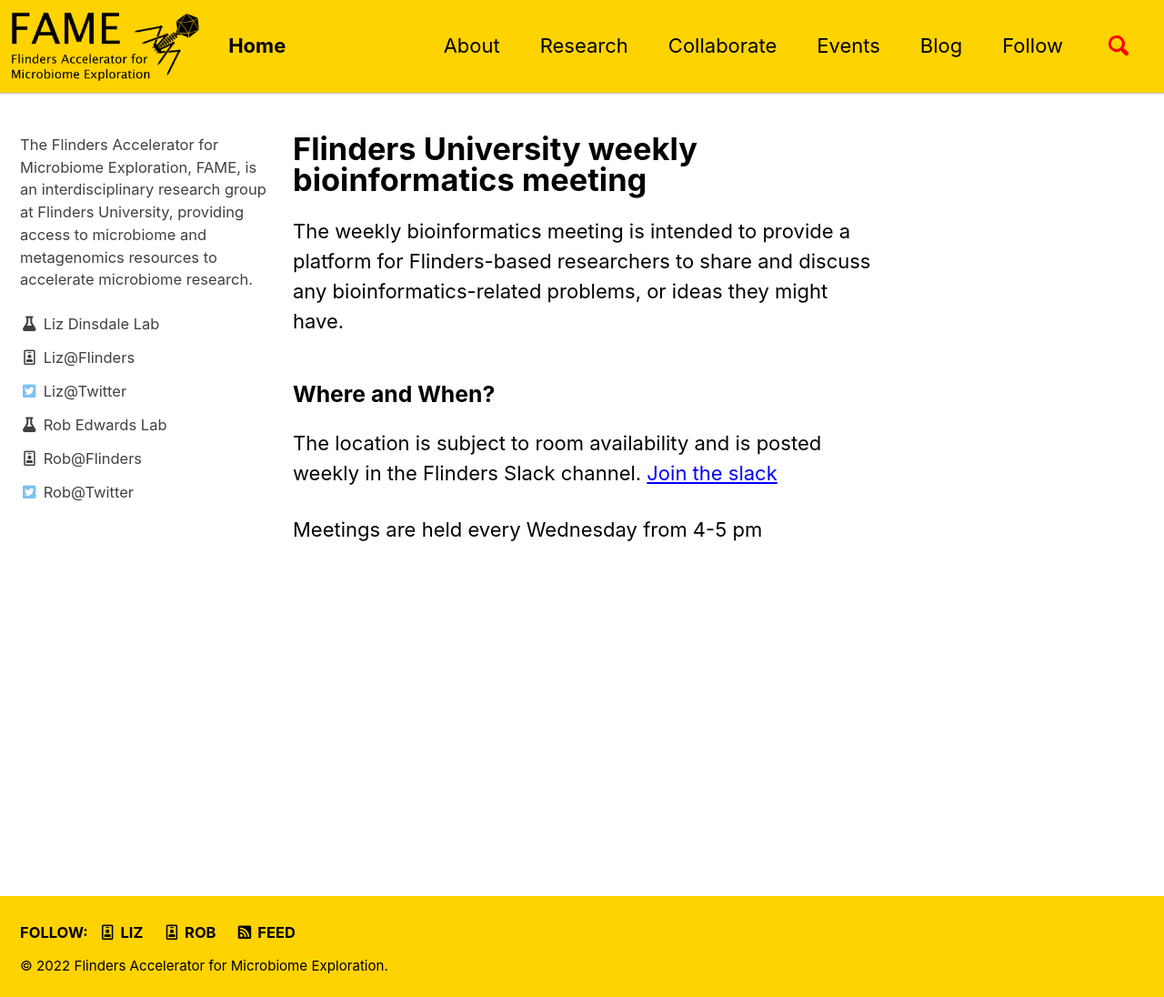
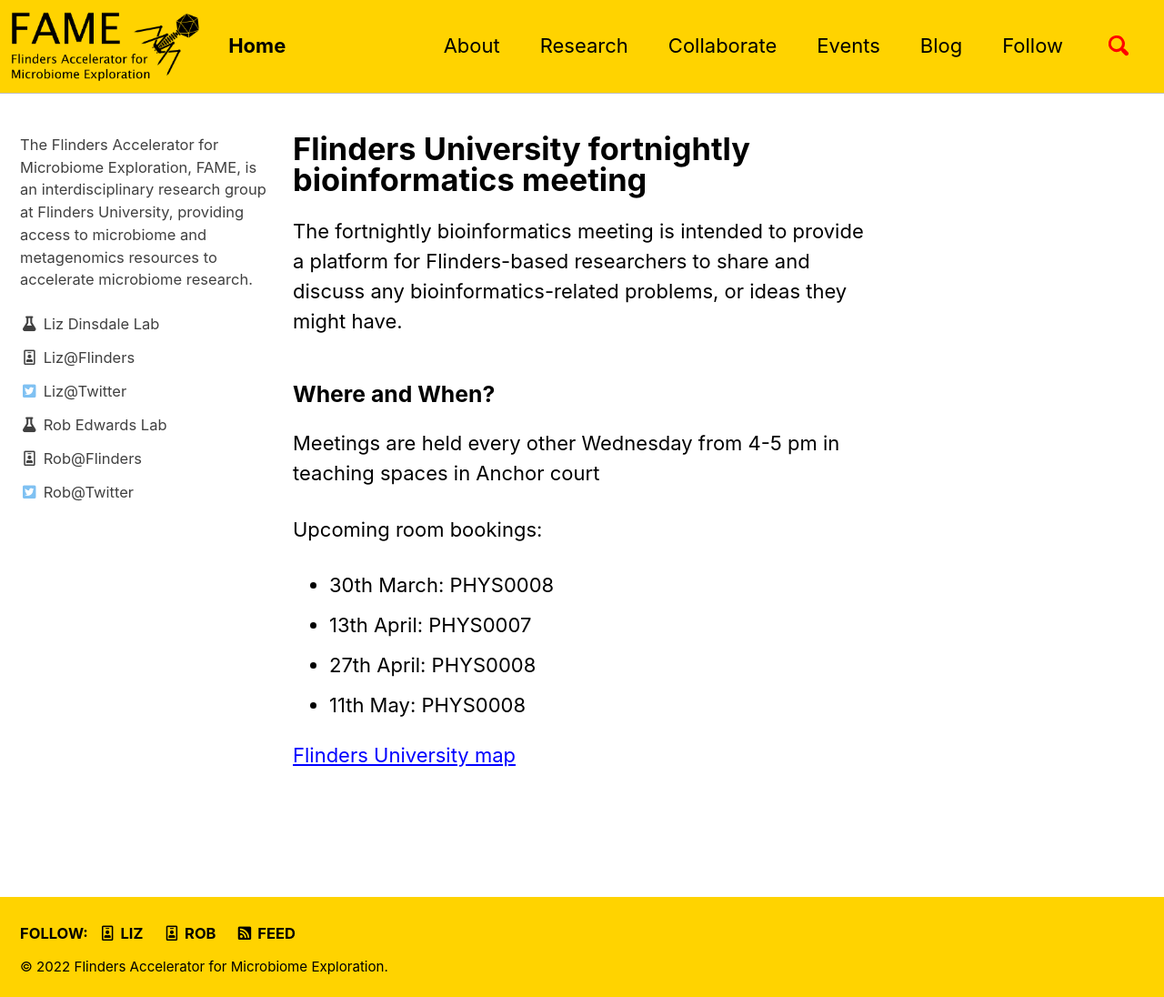
Before and after one commit to FlindersFAME/fame.github.io, a Jekyll site: the page built from Events/_posts/2021-01-01-flinders-weekly-bioinf.md, in a window 1280 px wide and 1096 px high. Shown: the whole window at 91% size. Built offline with Jekyll 4.4.1, drawn with Linux system fonts in a browser that asks for light colours; cached includes are drawn as plain includes.

Commit message:
Update bioinf meeting bookings

```diff
--- a/Events/_posts/2021-01-01-flinders-weekly-bioinf.md
+++ b/Events/_posts/2021-01-01-flinders-weekly-bioinf.md
@@ -1,17 +1,23 @@
 ---
 layout: archive
 tag: Regular meetings
-title: Flinders University weekly bioinformatics meeting
-excerpt: Weekly meeting at Flinders Uni to discuss bioinformatics-related problems/ideas
+title: Flinders University fortnightly bioinformatics meeting
+excerpt: Fortnightly meeting at Flinders Uni to discuss bioinformatics-related problems/ideas
 expires: 2050-01-01
 ---
 
-The weekly bioinformatics meeting is intended to provide a platform for Flinders-based researchers to share and
+The fortnightly bioinformatics meeting is intended to provide a platform for Flinders-based researchers to share and
 discuss any bioinformatics-related problems, or ideas they might have.
 
 ### Where and When?
 
-The location is subject to room availability and is posted weekly in the Flinders Slack channel.
-[Join the slack](/follow-us/)
+Meetings are held every other Wednesday from 4-5 pm in teaching spaces in Anchor court
 
-Meetings are held every Wednesday from 4-5 pm
+Upcoming room bookings:
+
+- 30th March: PHYS0008
+- 13th April: PHYS0007
+- 27th April: PHYS0008
+- 11th May: PHYS0008
+
+[Flinders University map](https://www.flinders.edu.au/content/dam/documents/campus/maps/campus-map.pdf)
```
